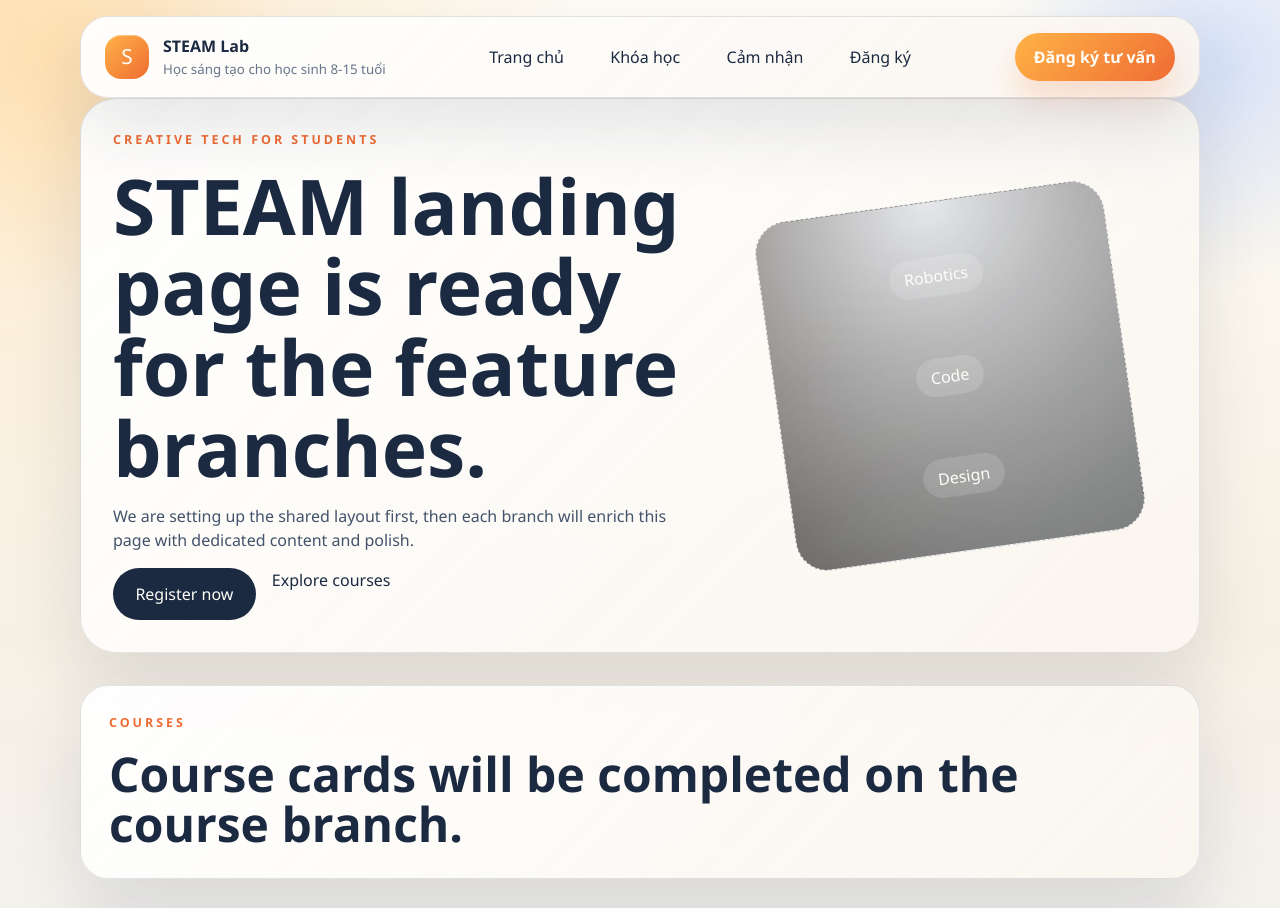
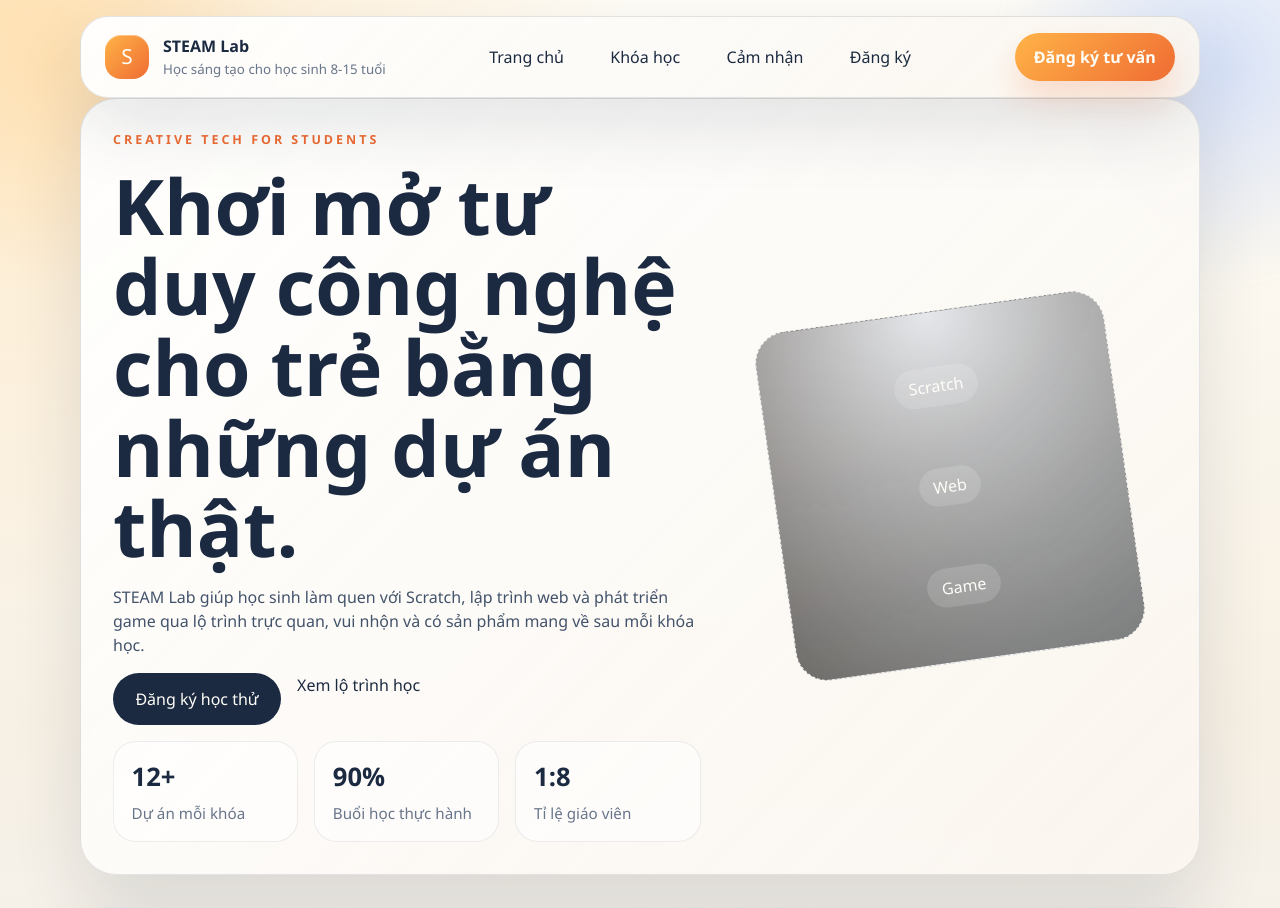
Before and after one commit to channie111105/STEAM, a React (Vite) app: page / in a window 1280 px wide. Shown: the top 908 px of the page. Built offline with nearby package versions, Linux system fonts and the light colour scheme.

Commit message:
feat: add hero content

```diff
--- a/src/App.css
+++ b/src/App.css
@@ -188,6 +188,32 @@ main {
   gap: 1rem;
 }
 
+.hero-stats {
+  display: grid;
+  grid-template-columns: repeat(3, minmax(0, 1fr));
+  gap: 1rem;
+}
+
+.hero-stats article {
+  display: grid;
+  gap: 0.35rem;
+  padding: 1rem 1.1rem;
+  border-radius: 1.4rem;
+  background: rgb(255 255 255 / 0.52);
+  border: 1px solid rgb(27 42 65 / 0.08);
+}
+
+.hero-stats strong {
+  color: var(--ink);
+  font-size: 1.6rem;
+  font-family: var(--font-display);
+}
+
+.hero-stats span {
+  color: var(--muted);
+  font-size: 0.95rem;
+}
+
 .primary-button {
   display: inline-flex;
   align-items: center;
--- a/src/components/Hero.jsx
+++ b/src/components/Hero.jsx
@@ -3,26 +3,42 @@ export function Hero() {
     <section className="hero-section section-shell" id="hero">
       <div className="hero-copy">
         <p className="eyebrow">Creative tech for students</p>
-        <h1>STEAM landing page is ready for the feature branches.</h1>
+        <h1>Khơi mở tư duy công nghệ cho trẻ bằng những dự án thật.</h1>
         <p className="section-lead">
-          We are setting up the shared layout first, then each branch will
-          enrich this page with dedicated content and polish.
+          STEAM Lab giúp học sinh làm quen với Scratch, lập trình web và phát
+          triển game qua lộ trình trực quan, vui nhộn và có sản phẩm mang về
+          sau mỗi khóa học.
         </p>
         <div className="hero-actions">
           <a className="primary-button" href="#register">
-            Register now
+            Đăng ký học thử
           </a>
           <a className="secondary-link" href="#courses">
-            Explore courses
+            Xem lộ trình học
           </a>
+        </div>
+
+        <div className="hero-stats" aria-label="STEAM Lab highlights">
+          <article>
+            <strong>12+</strong>
+            <span>Dự án mỗi khóa</span>
+          </article>
+          <article>
+            <strong>90%</strong>
+            <span>Buổi học thực hành</span>
+          </article>
+          <article>
+            <strong>1:8</strong>
+            <span>Tỉ lệ giáo viên</span>
+          </article>
         </div>
       </div>
 
       <div className="hero-visual" aria-hidden="true">
         <div className="orbit-card">
-          <span>Robotics</span>
-          <span>Code</span>
-          <span>Design</span>
+          <span>Scratch</span>
+          <span>Web</span>
+          <span>Game</span>
         </div>
       </div>
     </section>
```
